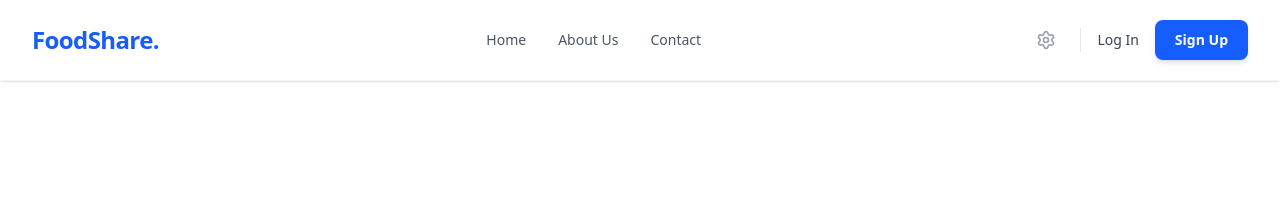
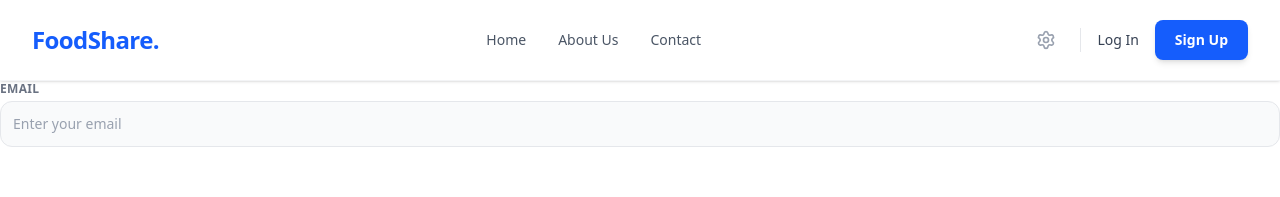
Before and after one commit to LeoMurjinschi/VLM, a React (Vite) app: page /login in a window 1280 px wide. Shown: the top 197 px of the page. Built offline with nearby package versions, Linux system fonts and the light colour scheme.

Commit message:
Imported component InputField

```diff
--- /dev/null
+++ b/src/components/ui/InputField.tsx
@@ -0,0 +1,36 @@
+import React from 'react';
+
+
+interface InputFieldProps extends React.InputHTMLAttributes<HTMLInputElement> {
+  label: string;
+  icon?: React.ElementType;
+  error?: string;
+}
+
+export const InputField = ({ label, icon: Icon, error, className = '', ...props }: InputFieldProps) => {
+  return (
+    <div className={`w-full ${className}`}>
+      <label className="block text-xs font-bold text-gray-500 mb-1 uppercase tracking-wide">
+        {label}
+      </label>
+      <div className="relative">
+        {Icon && (
+          <div className="absolute inset-y-0 left-0 pl-3 flex items-center pointer-events-none">
+            <Icon className="h-5 w-5 text-gray-400" />
+          </div>
+        )}
+        <input
+          {...props}
+          className={`
+            block w-full rounded-xl border-gray-200 bg-gray-50 p-3 text-gray-900
+            focus:border-blue-500 focus:bg-white focus:ring-blue-500 transition-all
+            placeholder:text-gray-400 sm:text-sm
+            ${Icon ? 'pl-10' : 'pl-3'}
+            ${error ? 'border-red-500 focus:border-red-500 focus:ring-red-500' : 'border'}
+          `}
+        />
+      </div>
+      {error && <p className="mt-1 text-xs text-red-500 font-medium">{error}</p>}
+    </div>
+  );
+};
--- a/src/pages/public/LoginPage.tsx
+++ b/src/pages/public/LoginPage.tsx
@@ -1,9 +1,11 @@
 import Navbar from '../../components/layout/Navbar';
+import {InputField} from '../../components/ui/InputField';
 
 const LoginPage = () => {
     return (
         <div className="min-h-screen bg-white font-sans text-gray-900">
       <Navbar />
+      <InputField label="Email" placeholder="Enter your email" />
 
       </div>
 
```
